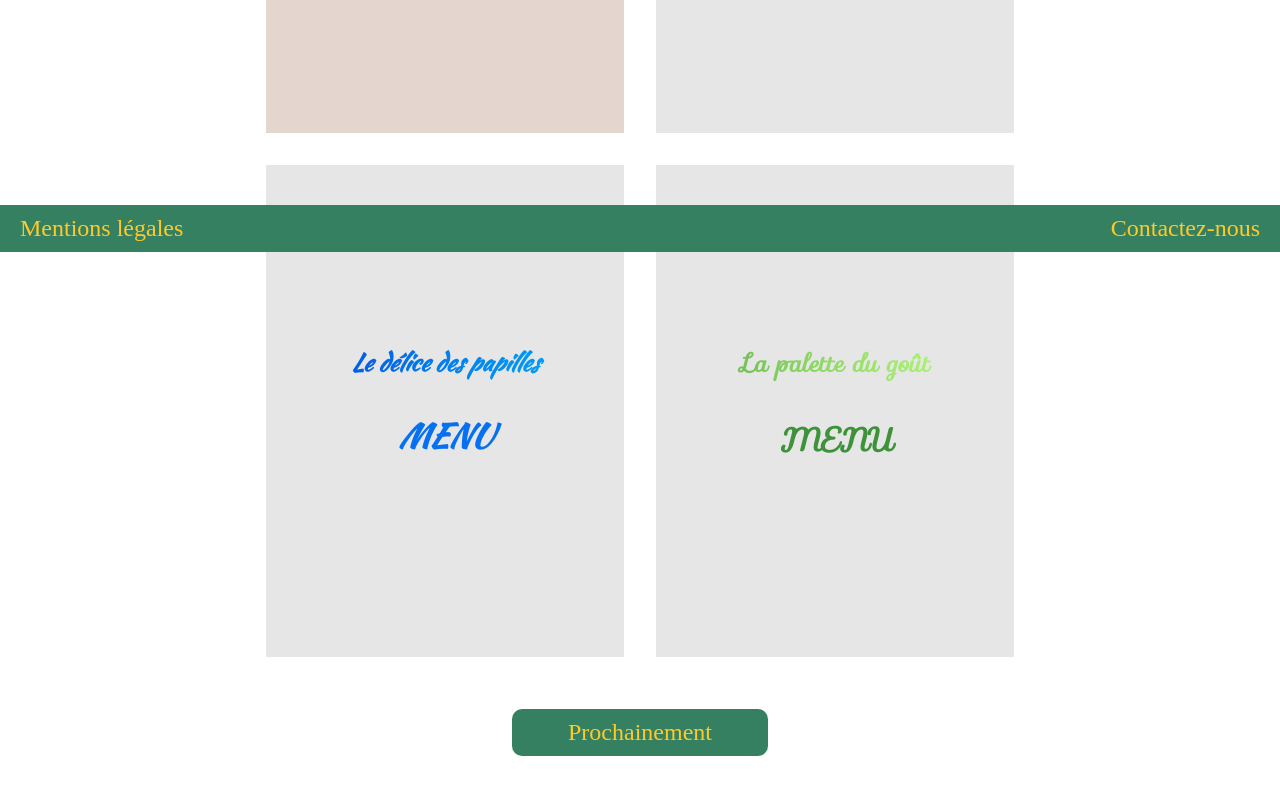
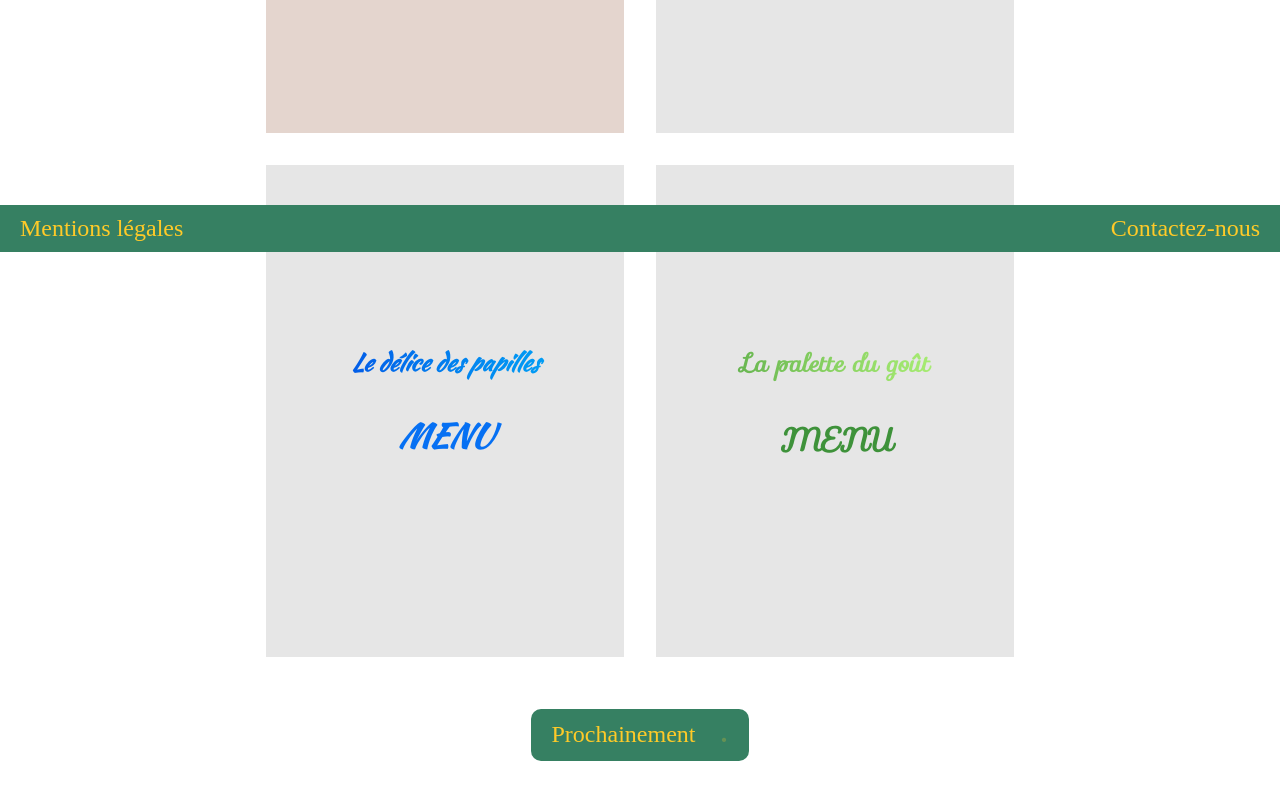
Before and after one commit to LaChipse/Dynamisez-une-page-web-avec-des-animations-CSS, a website: page html/index.html in a window 1280 px wide. Shown: the part 548-1348 px from the top of the page. Drawn offline with Linux system fonts and the light colour scheme; files whose address does not match are found by name.

Commit message:
Finalisation v3

```diff
--- a/html/index.html
+++ b/html/index.html
@@ -34,12 +34,8 @@
             </article></a>
         </div>
         <aside class="next">
-            <p class="next__p">Prochainement</p>
-            <div class="point">
-                <div class="point__point point__point--1">.</div>
-                <div class="point__point point__point--2">.</div>
-                <div class="point__point point__point--3">.</div>
-            </div>
+            <p class="next__p">Prochainement
+            <span class="point point--1">.</span><span class="point point--2">.</span><span class="point point--3">.</span></p>
         </aside>
         <footer class="footer">
             <div class="footer__element">
--- a/sass/Composants/_next.scss
+++ b/sass/Composants/_next.scss
@@ -3,39 +3,23 @@
     justify-content: space-around;
     background-color: $color-primary;
     color: $color-secondary;
+    width: 17%;
     margin: auto;
     margin-top: 1.5em;
     margin-bottom: 75px;
-    width: 20%;
     font-size: nth($font-size, 3);
     border-radius: 10px;
     &__p {
-        @include margin;
+        @include margin($mt: 0px, $mr: 20px, $ml: 20px);
         opacity: 1;
         transition: opacity $delay;
     }
 }
 
 .point {
-    position: absolute;
-    top: 1175px;
-    display: flex;
-    justify-content: space-between;
-    width: 10%;
-    &__point {
     opacity: 0;
-    font-size: 5em;
+    font-size: 1.5em;
     color: $color-secondary;
-    }
-}
-
-aside {
-    &:hover {
-        & .next__p {
-            opacity: 0;
-        }
-        & .point {
-            &__point {
     animation: point 800ms both infinite ease-in-out alternate;
         @for $i from 1 through $numb-point {
              &--#{$i} {
@@ -43,6 +27,3 @@ aside {
              }
         }
 }
-        }
-    }
-}
--- a/sass/Utils/_fonctions.scss
+++ b/sass/Utils/_fonctions.scss
@@ -25,11 +25,6 @@
         &__#{$key}{
             font-family: map-get($palette, ff);
             background-color: map-get($palette , bg);
-            &:active {
-                & > div, > h3, >i {
-                animation: zoom 200ms ease-in-out both;
-                }
-              }
             &__h3{
                 background: map-get($palette, grad);
                 -webkit-text-fill-color: transparent;
--- a/sass/Utils/_variables.scss
+++ b/sass/Utils/_variables.scss
@@ -25,7 +25,7 @@ $color-delice-3: #00B3F9;
 
 $grad-chic: linear-gradient(to right, $color-chic-1, 50%, #A466C7, #8F5AFF);
 $grad-delice: linear-gradient(to right, $color-delice-1, 40%, $color-delice-3);
-$grad-palette: linear-gradient(to right, $color-palette, 30%, #BEFF7F);
+$grad-palette: linear-gradient(to right, $color-palette, 40%, #BEFF7F);
 
 $delay: 600ms;
 $shake-intensity: 1%;
```
Also changed, not shown: css/style.css, 1 other file. Lines whose indentation alone changed are shown as unchanged.
